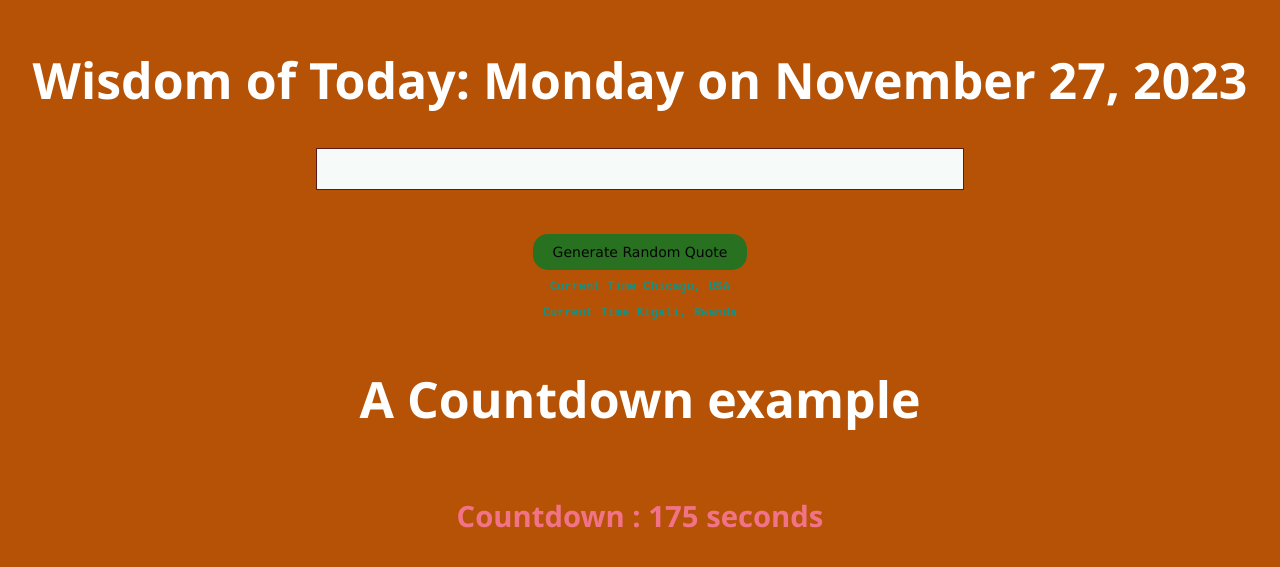
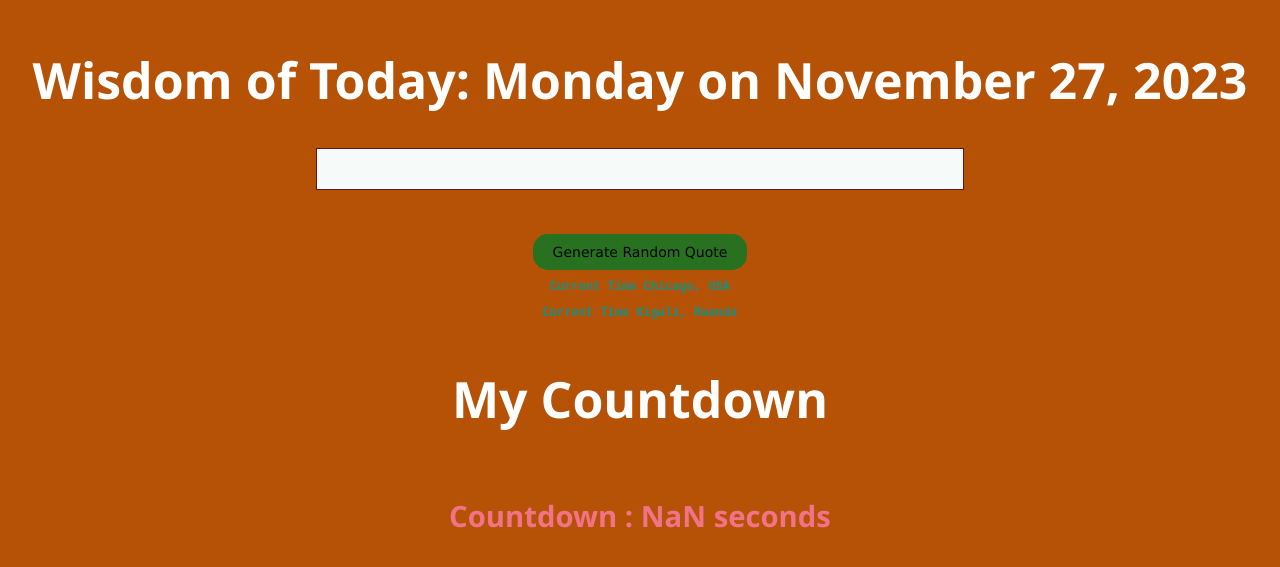
Before and after one commit to Lande21/RandomQuote, a React (Create React App) app: page / in a window 1280 px wide. Shown: the part 111-678 px from the top of the page. Built offline with nearby package versions, Linux system fonts and the light colour scheme; no server answers.

Commit message:
Adding daily changes

```diff
--- a/src/App.js
+++ b/src/App.js
@@ -6,12 +6,13 @@ import QuoteDisplay from './QuoteDisplay';
 import UnsplashGallery from './Unsplashprac';
 
 function App() {
+  const targetDate = new Date('December 31, 2023 23:59:59');
   return (
     <div className="App">
       <header className="App-header">
         <QuoteDisplay />
-        <h1>A Countdown example</h1>
-        <CountdownTimer initialSeconds={180} />
+        <h1>My Countdown </h1>
+        <CountdownTimer targetDate={targetDate} />
 
 
 
```
